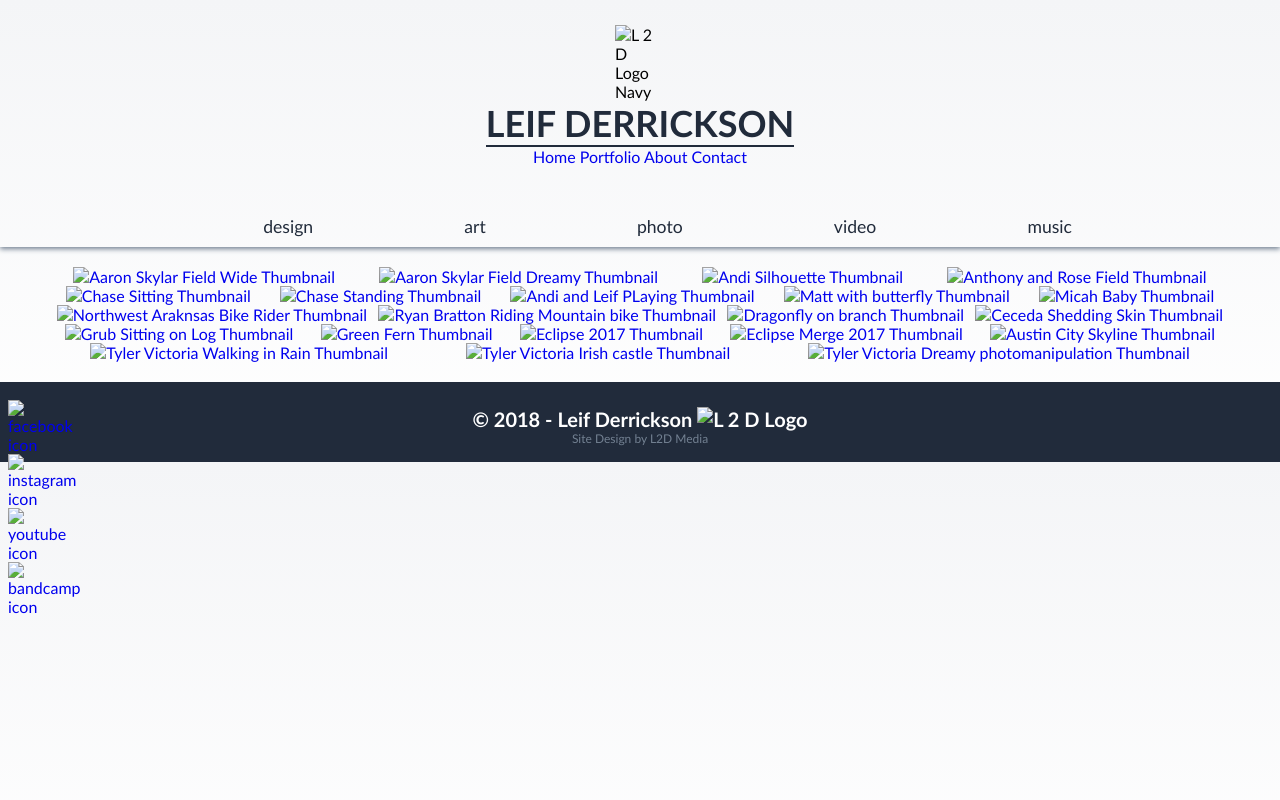
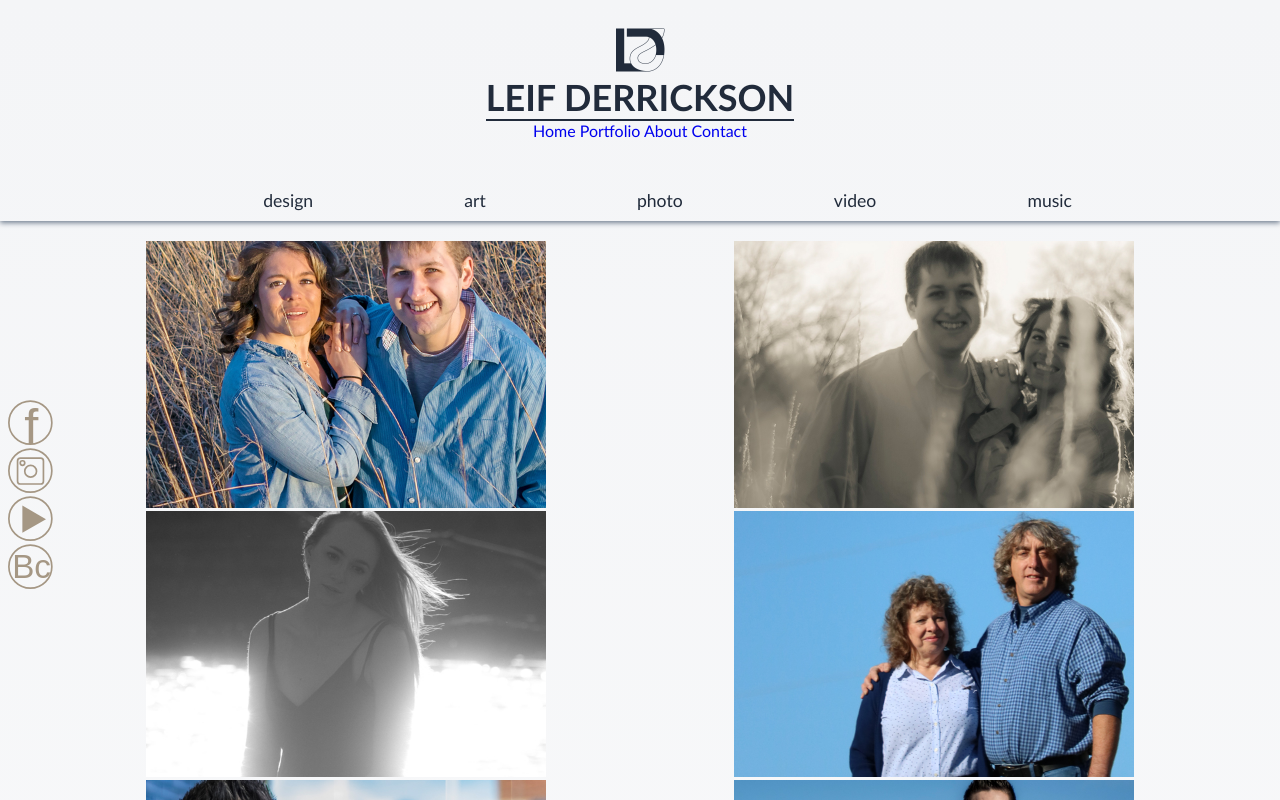
Before and after one commit to leifthewarrior/leifderricksonportfolio, a plain HTML site: page photography/index.html in a window 1280 px wide. Shown: the top 800 px of the page. Drawn offline with Linux system fonts and the light colour scheme; some packages are replaced by stand-ins of ours; files that its build step writes are made by us from their sources; a script that the page names is missing.

Commit message:
restucture files

```diff
--- a/photography/index.html
+++ b/photography/index.html
@@ -3,157 +3,158 @@
 <head>
 <meta charset="utf-8">
 <meta name="viewport" content="width=device-width, initial-scale=1.0">
-<link href="portfolio.css" type="text/css" rel="stylesheet">
-<link href="lightbox.css" type="text/css" rel="stylesheet">
+<link href="../portfolio.css" type="text/css" rel="stylesheet">
+<link href="../lightbox.css" type="text/css" rel="stylesheet">
+<link rel=icon href="../img/L2D-logo-small-100px-navy.png">
 <title>Leif Derrickson - Photography</title>
 </head>
 
 <body>
 	<header class="header-container">
 		<div class="social-media-container">
-					<a href="https://www.facebook.com/leifthewarrior" class="social-icon facebook"><img src="img/icons/facebook-social-icon-l2d.svg" alt="facebook icon"></a>
+					<a href="https://www.facebook.com/leifthewarrior" class="social-icon facebook"><img src="../img/icons/facebook-social-icon-l2d.svg" alt="facebook icon"></a>
 
-					<a href="https://www.instagram.com/leifderrickson/"  class="social-icon instagram"><img src="img/icons/instagram-social-icon-l2d.svg" alt="instagram icon"></a>
+					<a href="https://www.instagram.com/leifderrickson/"  class="social-icon instagram"><img src="../img/icons/instagram-social-icon-l2d.svg" alt="instagram icon"></a>
 
-					<a href="https://www.youtube.com/user/LeifTheWarrior" class="social-icon youtube"><img src="img/icons/youtube-social-icon-l2d.svg" alt="youtube icon"></a>
+					<a href="https://www.youtube.com/user/LeifTheWarrior" class="social-icon youtube"><img src="../img/icons/youtube-social-icon-l2d.svg" alt="youtube icon"></a>
 
-					<a href="https://leifderrickson.bandcamp.com/releases" class="social-icon bandcamp"><img src="img/icons/bandcamp-social-icon-l2d.svg" alt="bandcamp icon"></a>
+					<a href="https://leifderrickson.bandcamp.com/releases" class="social-icon bandcamp"><img src="../img/icons/bandcamp-social-icon-l2d.svg" alt="bandcamp icon"></a>
 		</div>
 
-		<img src="img/L2D-logo-small-100px-navy.png" alt="L 2 D Logo Navy">
+		<img src="../img/L2D-logo-small-100px-navy.png" alt="L 2 D Logo Navy">
 
 		<h1>Leif Derrickson</h1>
 
 		<div class="navigation-container">
-			<a href="./" class="nav-link">Home</a>
-			<a href="./design" class="nav-link">Portfolio</a>
-			<a href="./about" class="nav-link">About</a>
-			<a href="#contact" class="nav-link">Contact</a>
+			<a href="../" class="nav-link">Home</a>
+			<a href="../design" class="nav-link">Portfolio</a>
+			<a href="../about" class="nav-link">About</a>
+			<a href="../#contact" class="nav-link">Contact</a>
 		</div>
 		<div class="secondary-navigation-container">
-				<a href="./design" class="secondary-navigation">Design</a>
-				<a href="./illustration" class="secondary-navigation">Art</a>
-				<a href="./photography" class="secondary-navigation">Photo</a>
-				<a href="./videography" class="secondary-navigation">Video</a>
-				<a href="./music" class="secondary-navigation">Music</a>
+				<a href="../design" class="secondary-navigation">Design</a>
+				<a href="../illustration" class="secondary-navigation">Art</a>
+				<a href="../photography" class="secondary-navigation">Photo</a>
+				<a href="../videography" class="secondary-navigation">Video</a>
+				<a href="../music" class="secondary-navigation">Music</a>
 		</div>
 
 	</header>
 	<div class="container">
 		<div class="gal-container">
 			<div class="one thumbnail">
-				<a href="img/AaronSkylar_FieldWideAngle.jpg" data-lightbox="photo" data-title="Aaron Skylar Field Wide ">
-					<img src="img/thumbs/AaronSkylar-FieldWide-thumb.jpg" alt="Aaron Skylar Field Wide Thumbnail" class="gal-img">
+				<a href="../img/AaronSkylar_FieldWideAngle.jpg" data-lightbox="photo" data-title="Aaron Skylar Field Wide ">
+					<img src="../img/thumbs/AaronSkylar-FieldWide-thumb.jpg" alt="Aaron Skylar Field Wide Thumbnail" class="gal-img">
 			</a>
 			</div>
 			<div class="two thumbnail">
-				<a href="img/AaronSkyler_field.jpg" data-lightbox="photo" data-title="Aaron Skylar Field Dreamy ">
-					<img src="img/thumbs/AaronSkylar-Field-thumb.jpg" alt="Aaron Skylar Field Dreamy Thumbnail" class="gal-img">
+				<a href="../img/AaronSkyler_field.jpg" data-lightbox="photo" data-title="Aaron Skylar Field Dreamy ">
+					<img src="../img/thumbs/AaronSkylar-Field-thumb.jpg" alt="Aaron Skylar Field Dreamy Thumbnail" class="gal-img">
 			</a>
 			</div>
 			<div class="three thumbnail">
-				<a href="img/AndiSilhouette.jpg" data-lightbox="photo" data-title="Andi Silhouette ">
-					<img src="img/thumbs/AndiSilhouette-thumb.jpg" alt="Andi Silhouette Thumbnail" class="gal-img">
+				<a href="../img/AndiSilhouette.jpg" data-lightbox="photo" data-title="Andi Silhouette ">
+					<img src="../img/thumbs/AndiSilhouette-thumb.jpg" alt="Andi Silhouette Thumbnail" class="gal-img">
 			</a>
 			</div>
 			<div class="four thumbnail">
-				<a href="img/AndyRose-Field.JPG" data-lightbox="photo" data-title="Anthony and Rose Field ">
-					<img src="img/thumbs/AndyRose-Field-thumb.jpg" alt="Anthony and Rose Field Thumbnail" class="gal-img">
+				<a href="../img/AndyRose-Field.JPG" data-lightbox="photo" data-title="Anthony and Rose Field ">
+					<img src="../img/thumbs/AndyRose-Field-thumb.jpg" alt="Anthony and Rose Field Thumbnail" class="gal-img">
 			</a>
 			</div>
 			<div class="five thumbnail">
-				<a href="img/Chase-Guitar-Seated.JPG" data-lightbox="photo" data-title="Chase Sitting ">
-					<img src="img/thumbs/Chase-Guitar-Seated-thumb.jpg" alt="Chase Sitting Thumbnail" class="gal-img">
+				<a href="../img/Chase-Guitar-Seated.JPG" data-lightbox="photo" data-title="Chase Sitting ">
+					<img src="../img/thumbs/Chase-Guitar-Seated-thumb.jpg" alt="Chase Sitting Thumbnail" class="gal-img">
 			</a>
 			</div>
 			<div class="six thumbnail">
-				<a href="img/Chase-Guitar-Standing.JPG" data-lightbox="photo" data-title="Chase Standing ">
-					<img src="img/thumbs/Chase-Guitar-Standing-thumb.jpg" alt="Chase Standing Thumbnail" class="gal-img">
+				<a href="../img/Chase-Guitar-Standing.JPG" data-lightbox="photo" data-title="Chase Standing ">
+					<img src="../img/thumbs/Chase-Guitar-Standing-thumb.jpg" alt="Chase Standing Thumbnail" class="gal-img">
 			</a>
 			</div>
 			<div class="seven thumbnail">
-				<a href="img/LeifAndi_ActionJump.jpg" data-lightbox="photo" data-title="Andi and Leif PLaying ">
-					<img src="img/thumbs/LeifAndi-ActionJump-thumb.jpg" alt="Andi and Leif PLaying Thumbnail" class="gal-img">
+				<a href="../img/LeifAndi_ActionJump.jpg" data-lightbox="photo" data-title="Andi and Leif PLaying ">
+					<img src="../img/thumbs/LeifAndi-ActionJump-thumb.jpg" alt="Andi and Leif PLaying Thumbnail" class="gal-img">
 			</a>
 			</div>
 			<div class="eight thumbnail">
-				<a href="img/Matt_Butterfly.jpg" data-lightbox="photo" data-title="Matt with butterfly  ">
-					<img src="img/thumbs/Matt-Butterfly-thumb.jpg" alt="Matt with butterfly Thumbnail" class="gal-img">
+				<a href="../img/Matt_Butterfly.jpg" data-lightbox="photo" data-title="Matt with butterfly  ">
+					<img src="../img/thumbs/Matt-Butterfly-thumb.jpg" alt="Matt with butterfly Thumbnail" class="gal-img">
 			</a>
 			</div>
 			<div class="nine thumbnail">
-				<a href="img/Micah_1_watermarked.jpg" data-lightbox="photo" data-title="Micah Baby ">
-					<img src="img/thumbs/Micah-Age1-thumb.jpg" alt="Micah Baby Thumbnail" class="gal-img">
+				<a href="../img/Micah_1_watermarked.jpg" data-lightbox="photo" data-title="Micah Baby ">
+					<img src="../img/thumbs/Micah-Age1-thumb.jpg" alt="Micah Baby Thumbnail" class="gal-img">
 			</a>
 			</div>
 			<div class="ten thumbnail">
-				<a href="img/NWA-TrialsRider.jpg" data-lightbox="photo" data-title="Northwest Araknsas Bike Rider ">
-					<img src="img/thumbs/NWA-TrialsRider-thumb.jpg" alt="Northwest Araknsas Bike Rider Thumbnail" class="gal-img">
+				<a href="../img/NWA-TrialsRider.jpg" data-lightbox="photo" data-title="Northwest Araknsas Bike Rider ">
+					<img src="../img/thumbs/NWA-TrialsRider-thumb.jpg" alt="Northwest Araknsas Bike Rider Thumbnail" class="gal-img">
 			</a>
 			</div>
 			<div class="eleven thumbnail">
-				<a href="img/RyanJump_23.jpg" data-lightbox="photo" data-title="Ryan Bratton Riding Mountain bike ">
-					<img src="img/thumbs/RyanJump-23-thumb.jpg" alt="Ryan Bratton Riding Mountain bike Thumbnail" class="gal-img">
+				<a href="../img/RyanJump_23.jpg" data-lightbox="photo" data-title="Ryan Bratton Riding Mountain bike ">
+					<img src="../img/thumbs/RyanJump-23-thumb.jpg" alt="Ryan Bratton Riding Mountain bike Thumbnail" class="gal-img">
 			</a>
 			</div>
 			<div class="twelve thumbnail">
-				<a href="img/Dragonfly-LittleThings.jpg" data-lightbox="photo" data-title="Dragonfly on branch ">
-					<img src="img/thumbs/Dragonfly-LittleThings-Thumb.jpg" alt="Dragonfly on branch Thumbnail" class="gal-img">
+				<a href="../img/Dragonfly-LittleThings.jpg" data-lightbox="photo" data-title="Dragonfly on branch ">
+					<img src="../img/thumbs/Dragonfly-LittleThings-Thumb.jpg" alt="Dragonfly on branch Thumbnail" class="gal-img">
 			</a>
 			</div>
 			<div class="thirteen thumbnail">
-				<a href="img/Ceceda-shedding-vertical-2017.jpg" data-lightbox="photo" data-title=" Ceceda Shedding Skin">
-					<img src="img/thumbs/Ceceda-Shedding-thumb.jpg" alt="Ceceda Shedding Skin Thumbnail" class="gal-img">
+				<a href="../img/Ceceda-shedding-vertical-2017.jpg" data-lightbox="photo" data-title=" Ceceda Shedding Skin">
+					<img src="../img/thumbs/Ceceda-Shedding-thumb.jpg" alt="Ceceda Shedding Skin Thumbnail" class="gal-img">
 			</a>
 			</div>
 			<div class="fourteen thumbnail">
-				<a href="img/Grub-LittleThings.jpg" data-lightbox="photo" data-title="Grub Sitting on Log ">
-					<img src="img/thumbs/Grub-thumb.jpg" alt="Grub Sitting on Log Thumbnail" class="gal-img">
+				<a href="../img/Grub-LittleThings.jpg" data-lightbox="photo" data-title="Grub Sitting on Log ">
+					<img src="../img/thumbs/Grub-thumb.jpg" alt="Grub Sitting on Log Thumbnail" class="gal-img">
 			</a>
 			</div>
 			<div class="fifteen thumbnail">
-				<a href="img/Fern-LittleThings.jpg" data-lightbox="photo" data-title="Green Fern ">
-					<img src="img/thumbs/Fern-LittleThings-thumb.jpg" alt="Green Fern Thumbnail" class="gal-img">
+				<a href="../img/Fern-LittleThings.jpg" data-lightbox="photo" data-title="Green Fern ">
+					<img src="../img/thumbs/Fern-LittleThings-thumb.jpg" alt="Green Fern Thumbnail" class="gal-img">
 			</a>
 			</div>
 			<div class="sixteen thumbnail">
-				<a href="img/Eclipse_Corona_Enhanced_2017_LDerrickson.jpg" data-lightbox="photo" data-title="Eclipse 2017 ">
-					<img src="img/thumbs/Eclipse-thumb.jpg" alt="Eclipse 2017 Thumbnail" class="gal-img">
+				<a href="../img/Eclipse_Corona_Enhanced_2017_LDerrickson.jpg" data-lightbox="photo" data-title="Eclipse 2017 ">
+					<img src="../img/thumbs/Eclipse-thumb.jpg" alt="Eclipse 2017 Thumbnail" class="gal-img">
 			</a>
 			</div>
 			<div class="seventeen thumbnail">
-				<a href="img/Eclipse_merge_wide_2017_LDerrickson.jpg" data-lightbox="photo" data-title="Eclipse Merge 2017  ">
-					<img src="img/thumbs/Eclipse-Merge-thumb.jpg" alt="Eclipse Merge 2017 Thumbnail" class="gal-img">
+				<a href="../img/Eclipse_merge_wide_2017_LDerrickson.jpg" data-lightbox="photo" data-title="Eclipse Merge 2017  ">
+					<img src="../img/thumbs/Eclipse-Merge-thumb.jpg" alt="Eclipse Merge 2017 Thumbnail" class="gal-img">
 			</a>
 			</div>
 			<div class="eighteen thumbnail">
-				<a href="img/Austin_River.jpg" data-lightbox="photo" data-title="Austin City Skyline ">
-					<img src="img/thumbs/AustinTexas-River-thumb.jpg" alt="Austin City Skyline Thumbnail" class="gal-img">
+				<a href="../img/Austin_River.jpg" data-lightbox="photo" data-title="Austin City Skyline ">
+					<img src="../img/thumbs/AustinTexas-River-thumb.jpg" alt="Austin City Skyline Thumbnail" class="gal-img">
 			</a>
 			</div>
 			<div class="nineteen thumbnail">
-				<a href="img/TylerVictoria_WalkingUmbrella.jpg" data-lightbox="photo" data-title="Tyler Victoria Walking in Rain ">
-					<img src="img/thumbs/TylerVictoria-umbrella-walk-thumb.jpg" alt="Tyler Victoria Walking in Rain Thumbnail" class="gal-img">
+				<a href="../img/TylerVictoria_WalkingUmbrella.jpg" data-lightbox="photo" data-title="Tyler Victoria Walking in Rain ">
+					<img src="../img/thumbs/TylerVictoria-umbrella-walk-thumb.jpg" alt="Tyler Victoria Walking in Rain Thumbnail" class="gal-img">
 				</a>
 			</div>
 			<div class="twenty thumbnail">
-				<a href="img/TylerVictoria_IrishCastle.jpg" data-lightbox="photo" data-title="Tyler Victoria Irish castle ">
-					<img src="img/thumbs/TylerVictoria-umbrella-irishCastle-thumb.jpg" alt="Tyler Victoria Irish castle Thumbnail" class="gal-img">
+				<a href="../img/TylerVictoria_IrishCastle.jpg" data-lightbox="photo" data-title="Tyler Victoria Irish castle ">
+					<img src="../img/thumbs/TylerVictoria-umbrella-irishCastle-thumb.jpg" alt="Tyler Victoria Irish castle Thumbnail" class="gal-img">
 				</a>
 			</div>
 			<div class="twentyone thumbnail">
-				<a href="img/TylerVictoria_SkyDream_color.jpg" data-lightbox="photo" data-title="Tyler Victoria Dreamy photomanipulation">
-					<img src="img/thumbs/TylerVictoria-umbrella-dream-thumb.jpg" alt="Tyler Victoria Dreamy photomanipulation Thumbnail" class="gal-img">
+				<a href="../img/TylerVictoria_SkyDream_color.jpg" data-lightbox="photo" data-title="Tyler Victoria Dreamy photomanipulation">
+					<img src="../img/thumbs/TylerVictoria-umbrella-dream-thumb.jpg" alt="Tyler Victoria Dreamy photomanipulation Thumbnail" class="gal-img">
 				</a>
 			</div>
 		</div>
 	</div>
 
 	<footer>
-		<h6>&copy; 2018 - Leif Derrickson <img src="img/L2D-logo-small-50px-white.png" alt="L 2 D Logo" class="L2DLogoSmall"></h6>
+		<h6>&copy; 2018 - Leif Derrickson <img src="../img/L2D-logo-small-50px-white.png" alt="L 2 D Logo" class="L2DLogoSmall"></h6>
 		<p>Site Design by L2D Media</p>
 	</footer>
 
-	<script src="lightbox-plus-jquery.js"></script>
+	<script src="../lightbox-plus-jquery.js"></script>
 </body>
 </html>
```
Also changed, not shown: about/index.html (+1 -0 lines), design/index.html (+6 -5 lines), illustration/index.html (+39 -38 lines), music/index.html (+17 -16 lines), videography/index.html (+17 -16 lines).
